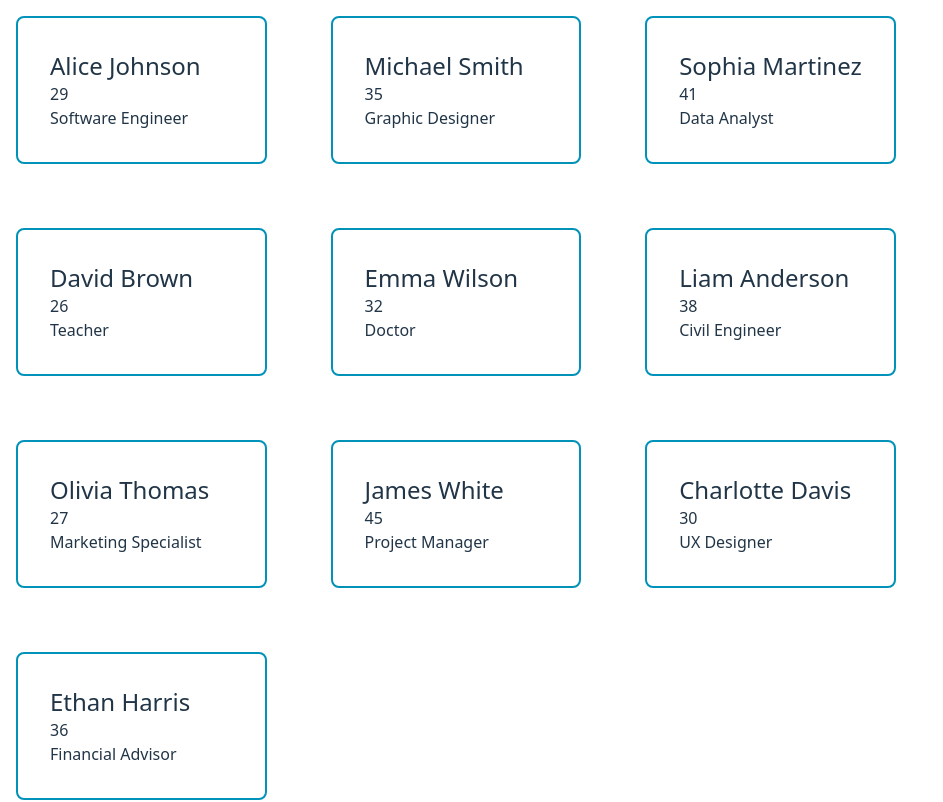
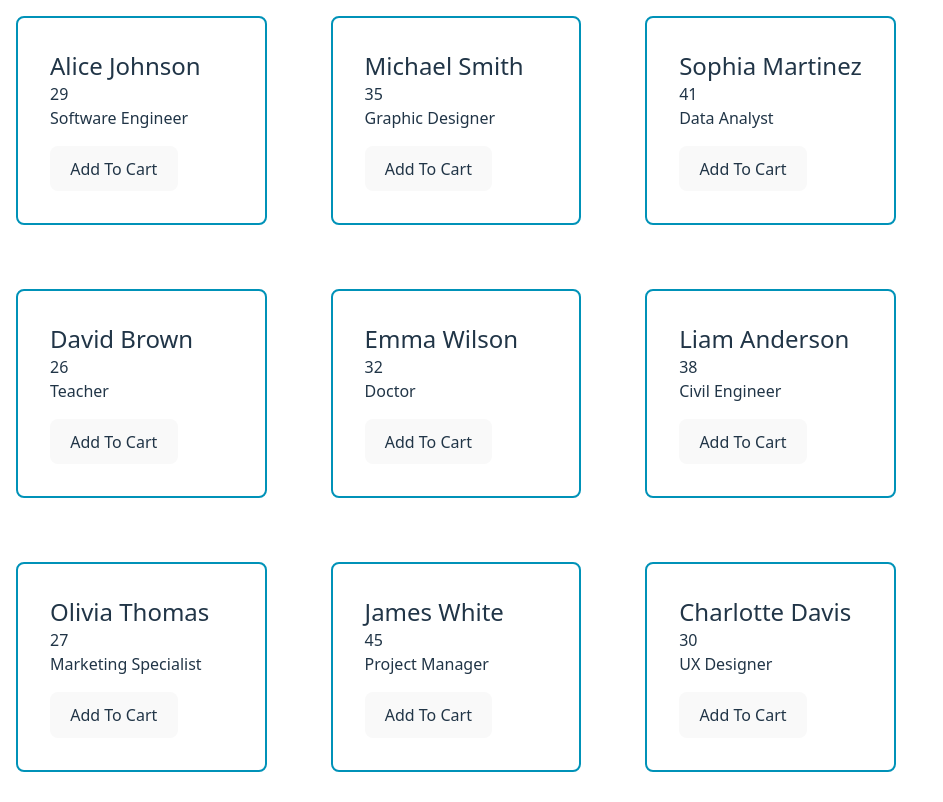
Before and after one commit to tanjirhc/understand-react, a React (Vite) app: page / in a window 1280 px wide. Shown: the top 802 px of the page, without its empty margins (0-943 px from the left). Built offline with nearby package versions, Linux system fonts and the light colour scheme.

Commit message:
button created

```diff
--- a/src/components/Product/Product.jsx
+++ b/src/components/Product/Product.jsx
@@ -7,6 +7,7 @@ const Product = ({product}) => {
       <h2 className='text-2xl'>{name}</h2>
       <h2>{age}</h2>
       <p>{profession}</p>
+      <button className='bg-green-40 py-2 px-3 mt-4'>Add To Cart</button>
     </div>
   )
 }
```
